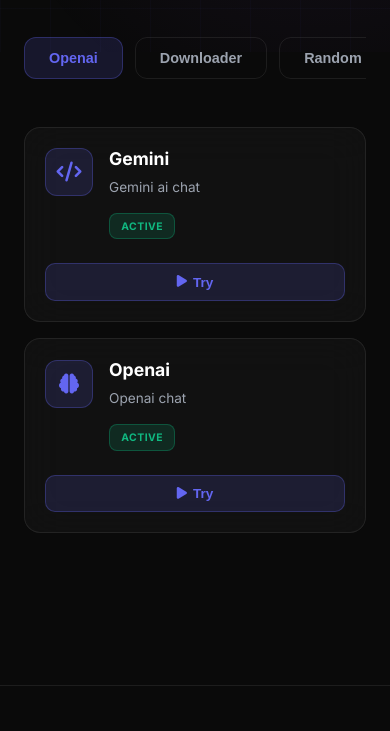
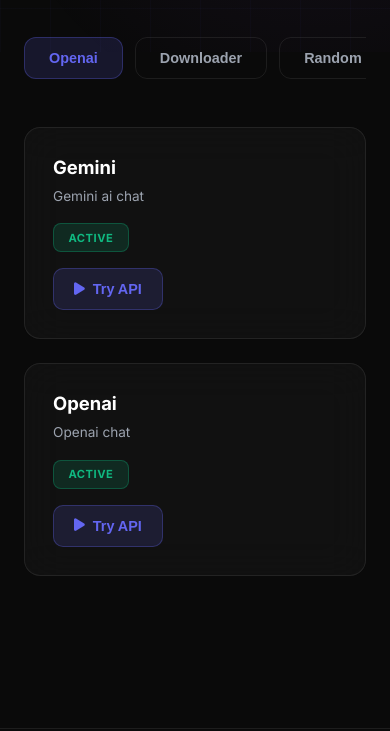
Before and after one commit to Matstoree/nyxora-api, a website: page ui/docs/index.html in a window 390 px wide. Shown: the part 792-1523 px from the top of the page. Drawn offline with Linux system fonts and the light colour scheme; no server answers.

Commit message:
Update index.html

```diff
--- a/ui/docs/index.html
+++ b/ui/docs/index.html
@@ -271,120 +271,70 @@
   border-color: rgba(99, 102, 241, 0.3);
 }
 
-/* API Cards - Compact List Style */
+/* API Cards */
 .api-list {
-  display: flex;
-  flex-direction: column;
-  gap: 1rem;
+  display: grid;
+  grid-template-columns: repeat(auto-fill, minmax(320px, 1fr));
+  gap: 1.5rem;
   margin-bottom: 4rem;
 }
 
 .api-card {
   background: rgba(255, 255, 255, 0.03);
   backdrop-filter: blur(20px);
-  padding: 1.5rem;
+  padding: 1.75rem;
   border-radius: 16px;
   border: 1px solid rgba(255, 255, 255, 0.08);
   transition: all 0.3s cubic-bezier(0.4, 0, 0.2, 1);
-  display: grid;
-  grid-template-columns: auto 1fr auto auto;
-  align-items: center;
-  gap: 1.5rem;
+  display: flex;
+  flex-direction: column;
+  justify-content: space-between;
+  min-height: 180px;
   opacity: 0;
-  transform: translateX(-20px);
-  animation: cardSlideIn 0.5s ease-out forwards;
-  position: relative;
-  overflow: hidden;
-}
-
-.api-card::before {
-  content: '';
-  position: absolute;
-  left: 0;
-  top: 0;
-  bottom: 0;
-  width: 4px;
-  background: linear-gradient(180deg, #6366f1 0%, #a855f7 100%);
-  opacity: 0;
-  transition: opacity 0.3s ease;
-}
-
-.api-card:hover::before {
-  opacity: 1;
+  transform: translateY(20px);
+  animation: cardEntrance 0.6s ease-out forwards;
 }
 
 .api-card:hover {
   background: rgba(255, 255, 255, 0.05);
   border-color: rgba(99, 102, 241, 0.3);
-  transform: translateX(5px);
+  transform: translateY(-5px);
 }
 
-@keyframes cardSlideIn {
+@keyframes cardEntrance {
   to {
     opacity: 1;
-    transform: translateX(0);
+    transform: translateY(0);
   }
 }
 
-.api-icon {
-  width: 48px;
-  height: 48px;
-  background: rgba(99, 102, 241, 0.15);
-  border: 1px solid rgba(99, 102, 241, 0.3);
-  border-radius: 12px;
-  display: flex;
-  align-items: center;
-  justify-content: center;
-  font-size: 1.25rem;
-  color: #6366f1;
-  flex-shrink: 0;
-  transition: all 0.3s ease;
-}
-
-.api-card:hover .api-icon {
-  background: rgba(99, 102, 241, 0.25);
-  transform: scale(1.1) rotate(5deg);
-}
-
-.api-info {
-  display: flex;
-  flex-direction: column;
-  gap: 0.5rem;
-  min-width: 0;
-}
-
 .api-info h3 {
-  font-size: 1.1rem;
+  font-size: 1.15rem;
   color: #ffffff;
   font-weight: 700;
-  margin: 0;
+  margin-bottom: 0.5rem;
 }
 
 .api-info p {
   font-size: 0.85rem;
   color: #9ca3af;
   font-weight: 400;
-  line-height: 1.5;
-  margin: 0;
-  overflow: hidden;
-  text-overflow: ellipsis;
-  display: -webkit-box;
-  -webkit-line-clamp: 1;
-  -webkit-box-orient: vertical;
+  margin-bottom: 1rem;
+  line-height: 1.6;
 }
 
 .status {
   background: rgba(16, 185, 129, 0.15);
-  padding: 0.4rem 0.8rem;
+  padding: 0.4rem 0.9rem;
   border-radius: 8px;
   font-size: 0.7rem;
   color: #10b981;
+  display: inline-block;
   font-weight: 700;
+  margin-bottom: 1rem;
   border: 1px solid rgba(16, 185, 129, 0.3);
   text-transform: uppercase;
   letter-spacing: 0.5px;
-  white-space: nowrap;
-  flex-shrink: 0;
 }
 
 .status.warning {
@@ -403,41 +353,23 @@
   background: rgba(99, 102, 241, 0.15);
   border: 1px solid rgba(99, 102, 241, 0.3);
   border-radius: 10px;
-  padding: 0.65rem 1.25rem;
+  padding: 0.75rem 1.25rem;
   color: #6366f1;
   cursor: pointer;
-  font-size: 0.85rem;
+  font-size: 0.9rem;
   font-weight: 600;
   transition: all 0.3s ease;
   display: flex;
   align-items: center;
   justify-content: center;
-  gap: 6px;
-  white-space: nowrap;
-  flex-shrink: 0;
+  gap: 8px;
+  align-self: flex-start;
 }
 
 .play-button:hover {
   background: rgba(99, 102, 241, 0.25);
   border-color: rgba(99, 102, 241, 0.5);
-  transform: scale(1.05);
-}
-
-@media (max-width: 768px) {
-  .api-card {
-    grid-template-columns: auto 1fr;
-    gap: 1rem;
-  }
-
-  .api-card .status {
-    grid-column: 2;
-    justify-self: start;
-  }
-
-  .api-card .play-button {
-    grid-column: 1 / -1;
-    width: 100%;
-  }
+  transform: translateY(-2px);
 }
 
 /* Modal */
@@ -739,27 +671,8 @@
     grid-template-columns: 1fr;
   }
 
-  .api-card {
-    grid-template-columns: auto 1fr;
-    gap: 1rem;
-    padding: 1.25rem;
-  }
-
-  .api-card .api-info p {
-    -webkit-line-clamp: 2;
-  }
-
-  .api-card .status {
-    grid-column: 2;
-    justify-self: start;
-    font-size: 0.65rem;
-    padding: 0.35rem 0.7rem;
-  }
-
-  .api-card .play-button {
-    grid-column: 1 / -1;
-    width: 100%;
-    margin-top: 0.5rem;
+  .api-list {
+    grid-template-columns: 1fr;
   }
 
   .modal-dialog {
@@ -947,7 +860,6 @@
         categoryHeader.textContent = category;
         categoryHeader.style.color = "#ffffff";
         categoryHeader.style.marginBottom = "1.5rem";
-        categoryHeader.style.marginTop = "2rem";
         categoryHeader.style.fontSize = "1.5rem";
         categoryHeader.style.fontWeight = "700";
         apiList.appendChild(categoryHeader);
@@ -960,34 +872,21 @@
           if (api.status.toLowerCase().includes("maintenance")) statusClass = "danger";
           else if (api.status.toLowerCase().includes("beta")) statusClass = "warning";
 
-          // Icon mapping based on API name/category
-          let icon = "fa-solid fa-code";
-          if (api.name.toLowerCase().includes("download")) icon = "fa-solid fa-download";
-          else if (api.name.toLowerCase().includes("ai") || api.name.toLowerCase().includes("chat")) icon = "fa-solid fa-brain";
-          else if (api.name.toLowerCase().includes("image") || api.name.toLowerCase().includes("photo")) icon = "fa-solid fa-image";
-          else if (api.name.toLowerCase().includes("search")) icon = "fa-solid fa-magnifying-glass";
-          else if (api.name.toLowerCase().includes("music") || api.name.toLowerCase().includes("audio")) icon = "fa-solid fa-music";
-          else if (api.name.toLowerCase().includes("video")) icon = "fa-solid fa-video";
-          else if (api.name.toLowerCase().includes("text")) icon = "fa-solid fa-font";
-
           card.innerHTML = `
-            <div class="api-icon">
-              <i class="${icon}"></i>
-            </div>
             <div class="api-info">
               <h3>${api.name}</h3>
               ${api.desc ? `<p>${api.desc}</p>` : ""}
+              <span class="status ${statusClass}">${api.status}</span>
             </div>
-            <span class="status ${statusClass}">${api.status}</span>
             <button class="play-button" data-endpoint="${api.path}" data-api="${api.name}" data-desc="${api.desc}">
-              <i class="fa-solid fa-play"></i> Try
+              <i class="fa-solid fa-play"></i> Try API
             </button>
           `;
 
           apiList.appendChild(card);
 
           setTimeout(() => {
-            card.style.animation = `cardSlideIn 0.5s ease-out ${i * 0.05}s forwards`;
+            card.style.animation = `cardEntrance 0.6s ease-out ${i * 0.1}s forwards`;
           }, 10);
         });
       });
@@ -1004,33 +903,20 @@
         else if (api.status.toLowerCase().includes("beta")) statusClass = "warning";
         else statusClass = "";
 
-        // Icon mapping based on API name/category
-        let icon = "fa-solid fa-code";
-        if (api.name.toLowerCase().includes("download")) icon = "fa-solid fa-download";
-        else if (api.name.toLowerCase().includes("ai") || api.name.toLowerCase().includes("chat")) icon = "fa-solid fa-brain";
-        else if (api.name.toLowerCase().includes("image") || api.name.toLowerCase().includes("photo")) icon = "fa-solid fa-image";
-        else if (api.name.toLowerCase().includes("search")) icon = "fa-solid fa-magnifying-glass";
-        else if (api.name.toLowerCase().includes("music") || api.name.toLowerCase().includes("audio")) icon = "fa-solid fa-music";
-        else if (api.name.toLowerCase().includes("video")) icon = "fa-solid fa-video";
-        else if (api.name.toLowerCase().includes("text")) icon = "fa-solid fa-font";
-
         card.innerHTML = `
-          <div class="api-icon">
-            <i class="${icon}"></i>
-          </div>
           <div class="api-info">
             <h3>${api.name}</h3>
             ${api.desc ? `<p>${api.desc}</p>` : "" }
+            <span class="status ${statusClass}">${api.status}</span>
           </div>
-          <span class="status ${statusClass}">${api.status}</span>
           <button class="play-button" data-endpoint="${api.path}" data-api="${api.name}" data-desc="${api.desc}">
-            <i class="fa-solid fa-play"></i> Try
+            <i class="fa-solid fa-play"></i> Try API
           </button>
         `;
         apiList.appendChild(card);
 
         setTimeout(() => {
-          card.style.animation = `cardSlideIn 0.5s ease-out ${i * 0.05}s forwards`;
+          card.style.animation = `cardEntrance 0.6s ease-out ${i * 0.1}s forwards`;
         }, 10);
       });
     }
```
